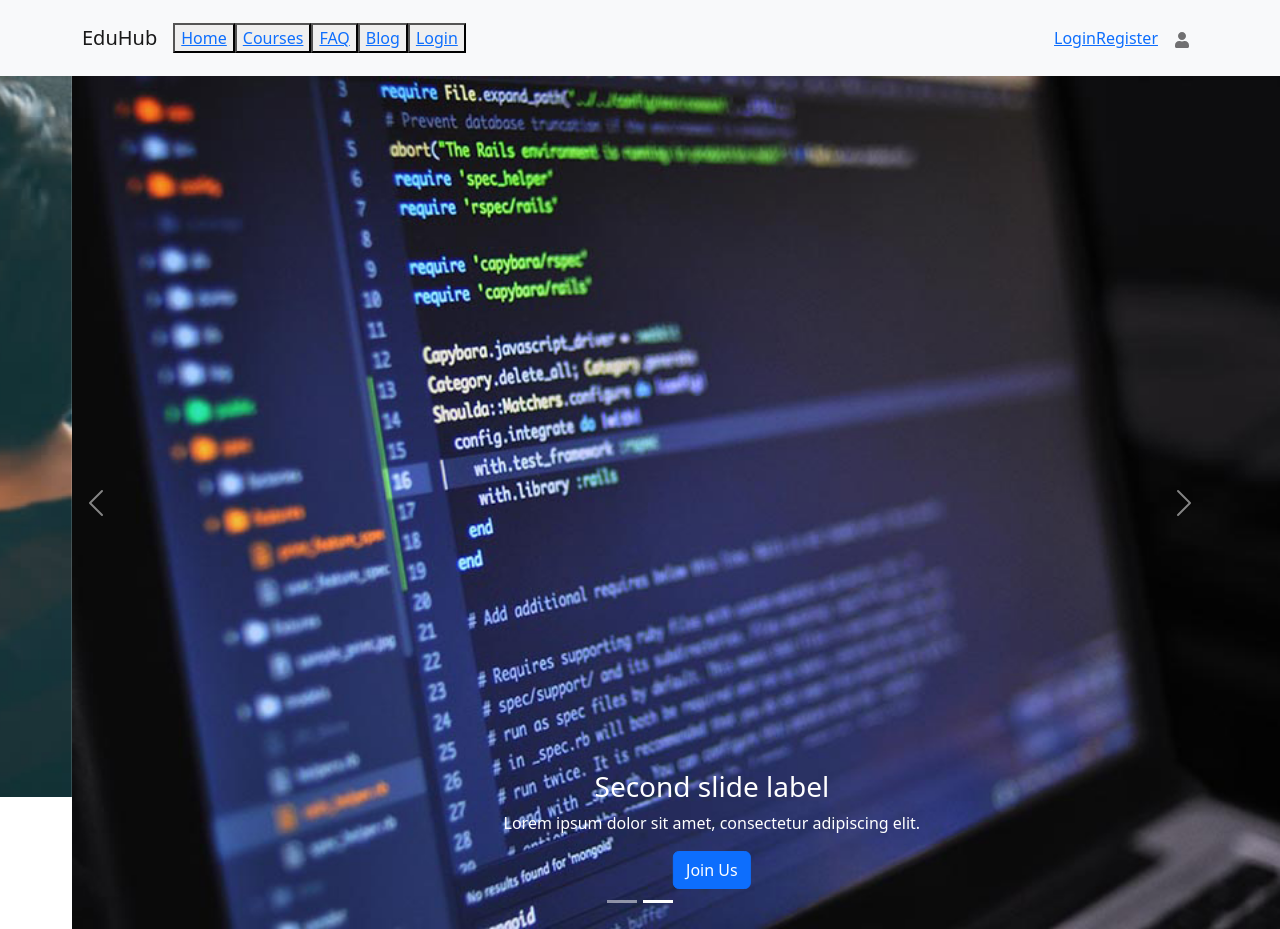
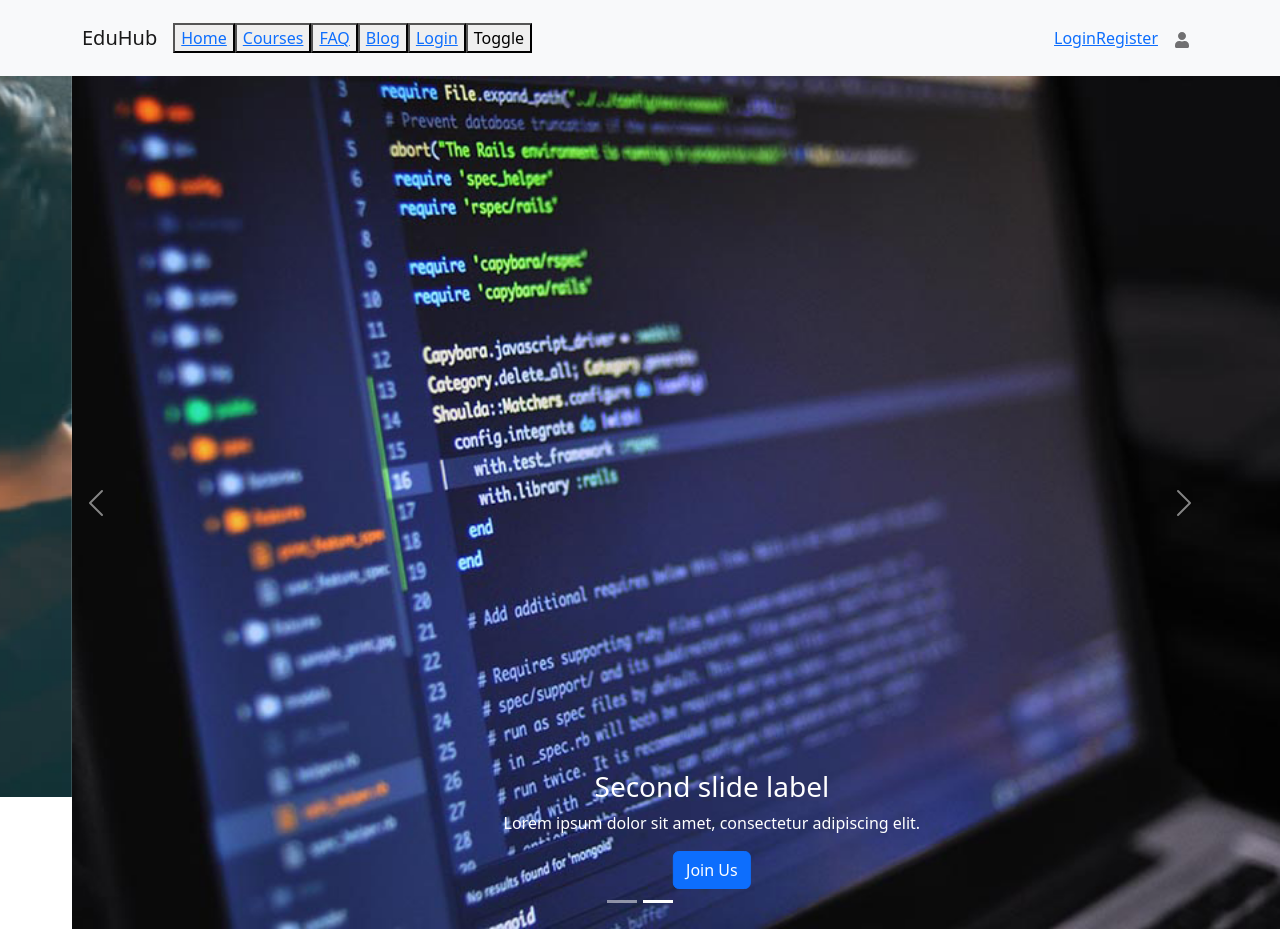
Before and after one commit to AshrafulMorsalinSizan99/Edu-Hub-Client, a React (Create React App) app: page / in a window 1280 px wide. Built offline with nearby package versions, Linux system fonts and the light colour scheme; no server answers.

Commit message:
toggle theme added

```diff
--- a/public/index.html
+++ b/public/index.html
@@ -25,7 +25,7 @@
   <title>EduHub</title>
 </head>
 
-<body>
+<body class="light-theme">
   <noscript>You need to enable JavaScript to run this app.</noscript>
   <div id="root"></div>
   <!--
--- a/src/App.css
+++ b/src/App.css
@@ -11,6 +11,16 @@
   .App-logo {
     animation: App-logo-spin infinite 20s linear;
   }
+}
+
+.dark-theme {
+  background-color: #111b20;
+  color: #fff;
+}
+
+.light-theme {
+  background-color: #fff;
+  color: #111b20;
 }
 
 .App-header {
@@ -32,6 +42,7 @@
   from {
     transform: rotate(0deg);
   }
+
   to {
     transform: rotate(360deg);
   }
--- a/src/components/Header/Header.js
+++ b/src/components/Header/Header.js
@@ -1,4 +1,4 @@
-import React, { useContext } from 'react';
+import React, { useContext, useEffect, useState } from 'react';
 import Container from 'react-bootstrap/Container';
 import Nav from 'react-bootstrap/Nav';
 import Navbar from 'react-bootstrap/Navbar'
@@ -9,12 +9,23 @@ import { Button, Image } from 'react-bootstrap';
 
 const Header = () => {
     const { user, logOut } = useContext(AuthContext);
-
+    const [theme, setTheme] = useState('light-theme');
     const handleLogOut = () => {
         logOut()
             .then(() => { })
             .catch(error => console.error(error))
     }
+    const toggleTheme = () => {
+        if (theme === 'dark-theme') {
+            setTheme('light-theme');
+        }
+        else {
+            setTheme('dark-theme');
+        }
+    }
+    useEffect(() => {
+        document.body.className = theme;
+    }, [theme]);
     return (
         <Navbar collapseOnSelect expand="lg" bg="light" variant="light">
             <Container>
@@ -27,6 +38,7 @@ const Header = () => {
                         <button><Link className='options' to='/faq'>FAQ</Link></button>
                         <button><Link className='options' to='/blog'>Blog</Link></button>
                         <button><Link className='options' to='/login'>Login</Link></button>
+                        <button onClick={() => toggleTheme()}>Toggle</button>
 
                     </Nav>
                     <Nav>
```
